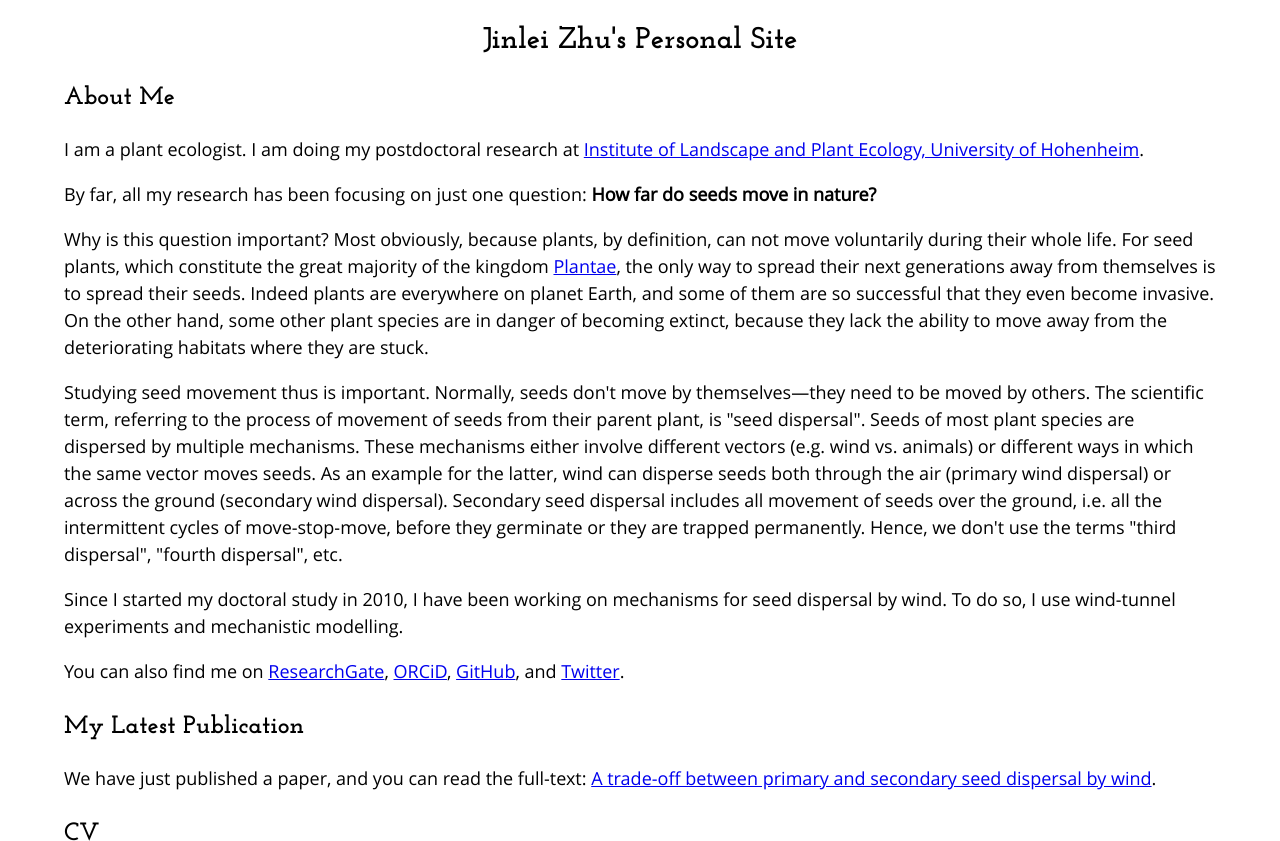
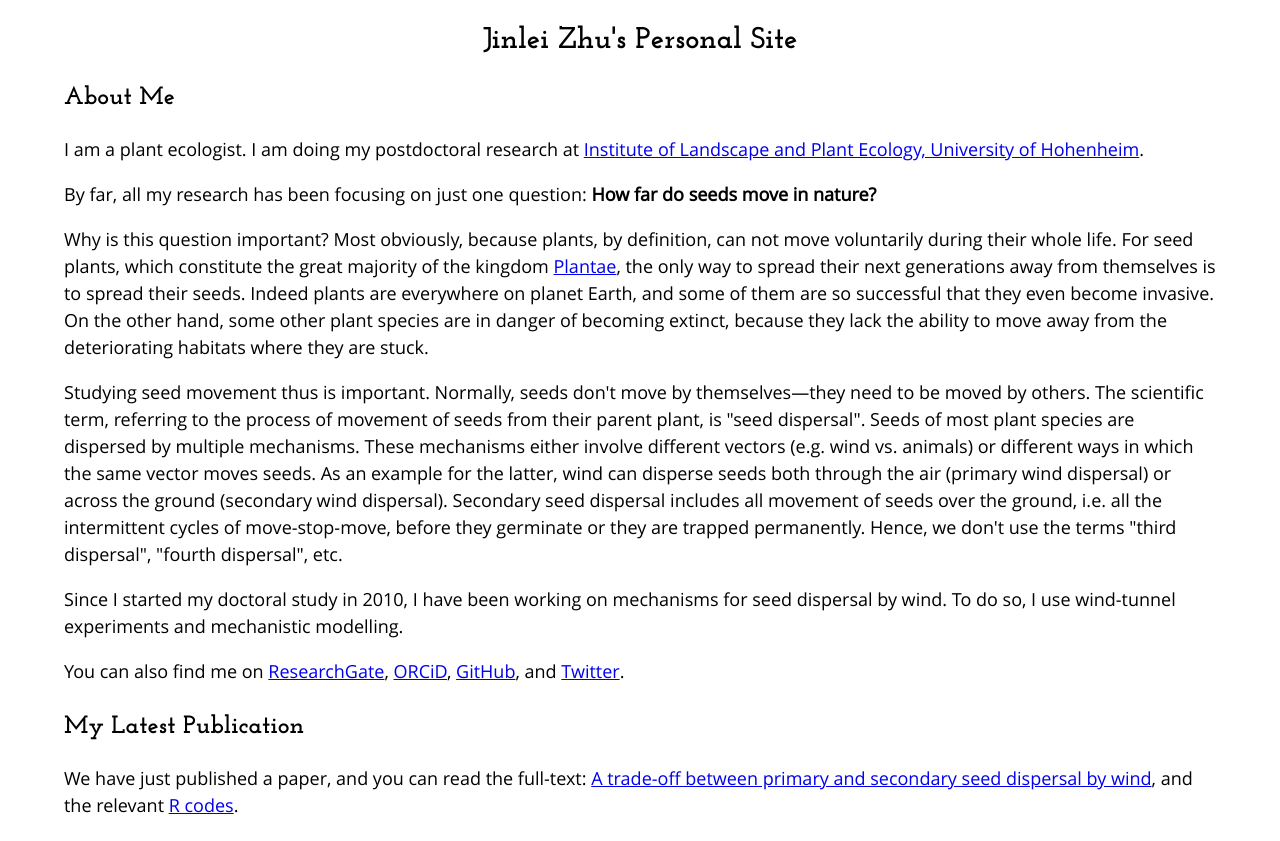
Before and after one commit to jinleizhu/jinleizhu.github.io, a plain HTML site: page index.html in a window 1280 px wide. Shown: the top 841 px of the page. Drawn offline with Linux system fonts and the light colour scheme.

Commit message:
link R codes

```diff
--- a/index.html
+++ b/index.html
@@ -18,7 +18,7 @@
     <p>Since I started my doctoral study in 2010, I have been working on mechanisms for seed dispersal by wind. To do so, I use wind-tunnel experiments and mechanistic modelling.</p>
     <p>You can also find me on <a href="https://www.researchgate.net/profile/Jinlei_Zhu" title="Jinlei's ResearchGate page" target="_blank">ResearchGate</a>, <a href="http://orcid.org/0000-0001-6164-0472" title="Jinlei's ORCid page" target="_blank">ORCiD</a>, <a href="https://github.com/jinleizhu" title="Jinlei's GitHub page" target="_blank">GitHub</a>, and <a href="https://twitter.com/jinlei_zhu" title="Jinlei's Twitter page" target="_blank">Twitter</a>.</p>
     <h3>My Latest Publication</h3>
-    <p>We have just published a paper, and you can read the full-text: <a href="https://rdcu.be/buWye" title="Jinlei's paper in Plant Ecology" target="_blank">A trade-off between primary and secondary seed dispersal by wind</a>.</P>
+    <p>We have just published a paper, and you can read the full-text: <a href="https://rdcu.be/buWye" title="Jinlei's paper in Plant Ecology" target="_blank">A trade-off between primary and secondary seed dispersal by wind</a>, and the relevant <a href="https://github.com/jinleizhu/Zhu_et_al_2019_tradeoff_PlantEcol" title="R codes for Jinlei's paper in Plant Ecology" target="_blank">R codes</a>.</P>
     <h3>CV</h3>
     <p>For more information about me and my publications, please refer to my <a href="./pdf/cv.pdf" title="Jinlei Zhu's CV" target="_blank"> CV</a>.</p>
     <h3>My Hobbies</h3>
```
